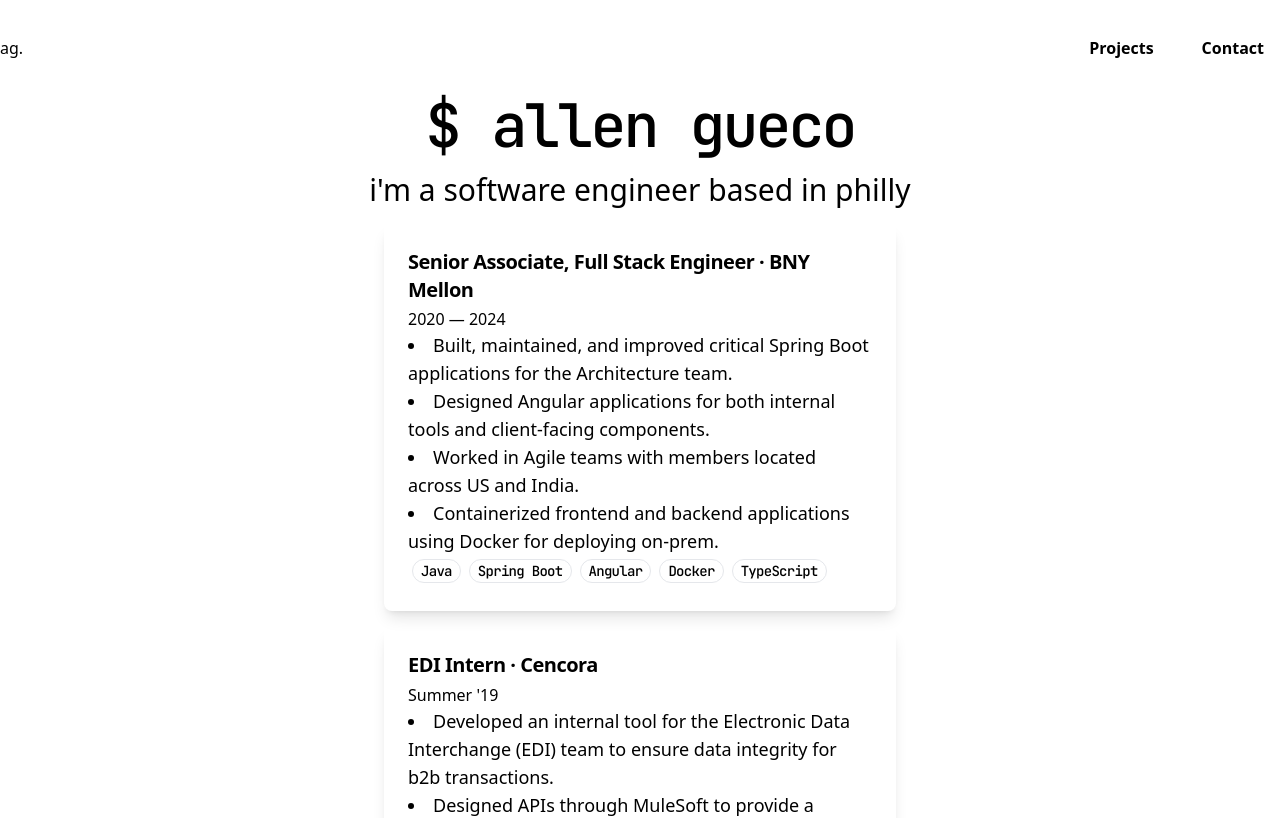
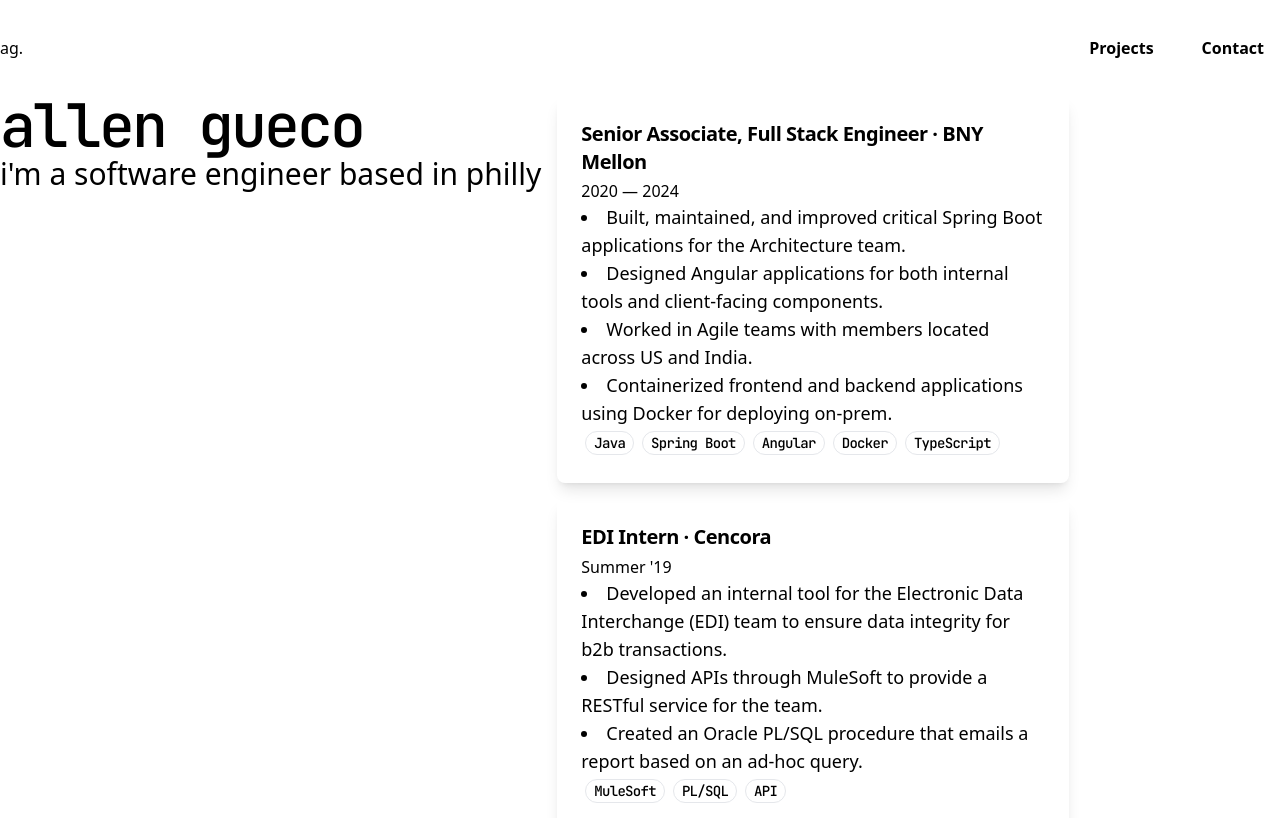
Before and after one commit to allengueco/allengueco.github.io, an Angular app: page / in a window 1280 px wide. Shown: the top 818 px of the page. Built offline with nearby package versions, Linux system fonts and the light colour scheme; what @catppuccin/tailwindcss would draw is missing.

Commit message:
hero section? [ci skip]

```diff
--- a/src/app/home/home.component.html
+++ b/src/app/home/home.component.html
@@ -1,7 +1,8 @@
-<section class="container flex flex-col space-y-4 h-full w-full items-center text-text">
-  <h1 class="antialiased tracking-tighter font-medium text-6xl font-code">
-    <a class="text-green">$</a> allen gueco
-  </h1>
-  <h2 class="text-3xl text-subtext0">i'm a software engineer based in philly</h2>
+<section class="container flex flex-row space-x-4 h-full w-full text-text">
+  <div class="sticky">
+    <h1 class="antialiased tracking-tighter font-medium text-6xl font-code">allen gueco
+    </h1>
+    <h2 class="text-3xl text-subtext0">i'm a software engineer based in philly</h2>
+  </div>
   <app-experience></app-experience>
 </section>
```
